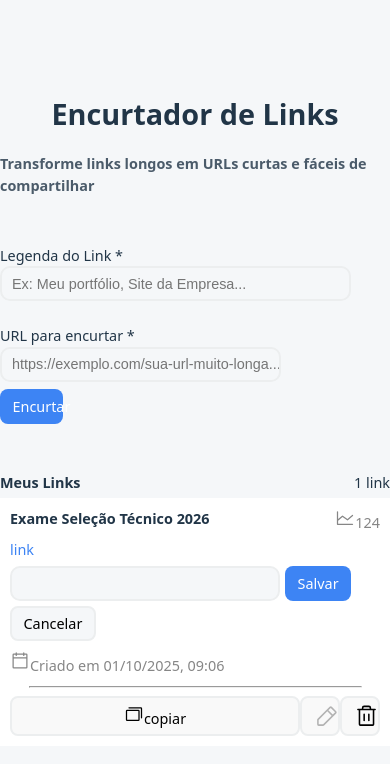
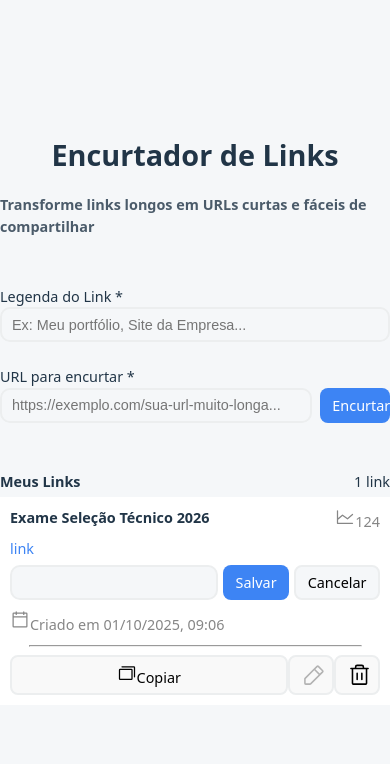
Before and after one commit to abeazist/encurtador-url-frontend, a React (Vite) app in the folder url-frontend/: page / in a window 390 px wide. Shown: the top 764 px of the page. Built offline with nearby package versions, Linux system fonts and the light colour scheme.

Commit message:
testando reponsividade vercel

```diff
--- a/url-frontend/src/pages/TelaPrincipal.css
+++ b/url-frontend/src/pages/TelaPrincipal.css
@@ -189,18 +189,18 @@ hr{
 
 
 /* RESPONSIVO */
-@media (max-width: 800px) {
+@media (max-width: 1px) {
     .campos{
         width: 90%;
     }
     .div-url-encurtar{
         flex-direction: column;
-        gap: 7px;
+        gap: 2px;
     }
     .div-edicao-link{
-        flex-direction: row; /* mantém copiar, editar e excluir lado a lado */
+        flex-direction: row;
         justify-content: flex-start;
-        gap: 5px;
+        gap: 3px;
         flex-wrap: wrap;
     }
     .btn-copiar{
--- a/url-frontend/src/pages/TelaPrincipal.jsx
+++ b/url-frontend/src/pages/TelaPrincipal.jsx
@@ -47,7 +47,7 @@ const TelaPrincipal = () => {
                     <p className="data"><CalendarBlank size={20} />Criado em 01/10/2025, 09:06</p>
                     <hr />
                     <div className="div-botoes">
-                        <button className="btn-copiar"><Cards size={20} />copiar</button>
+                        <button className="btn-copiar"><Cards size={20} />Copiar</button>
                         <button disabled className="btn-edit"><PencilSimple size={25} /></button>
                         <button className="btn-exclui"><Trash size={25} /></button>
                     </div>
```
